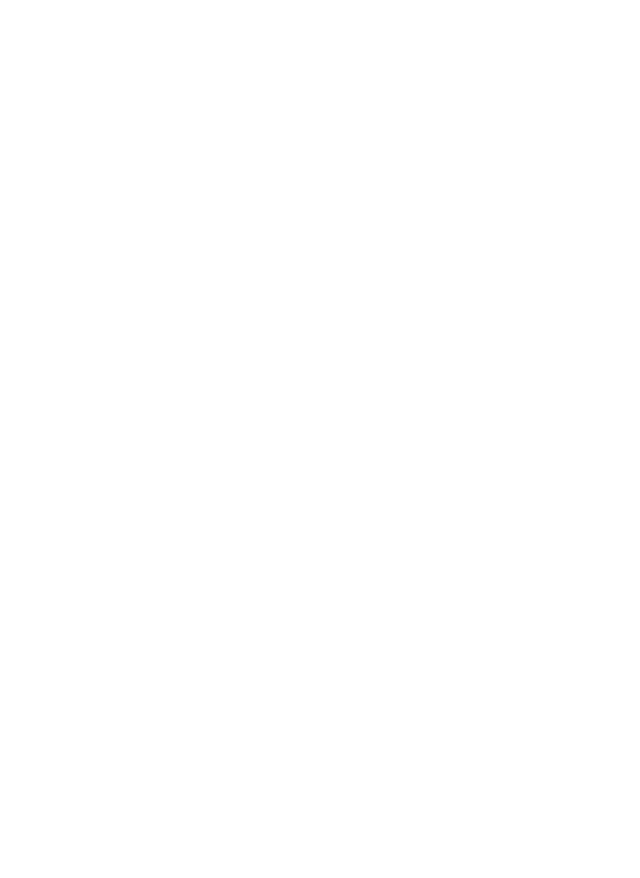
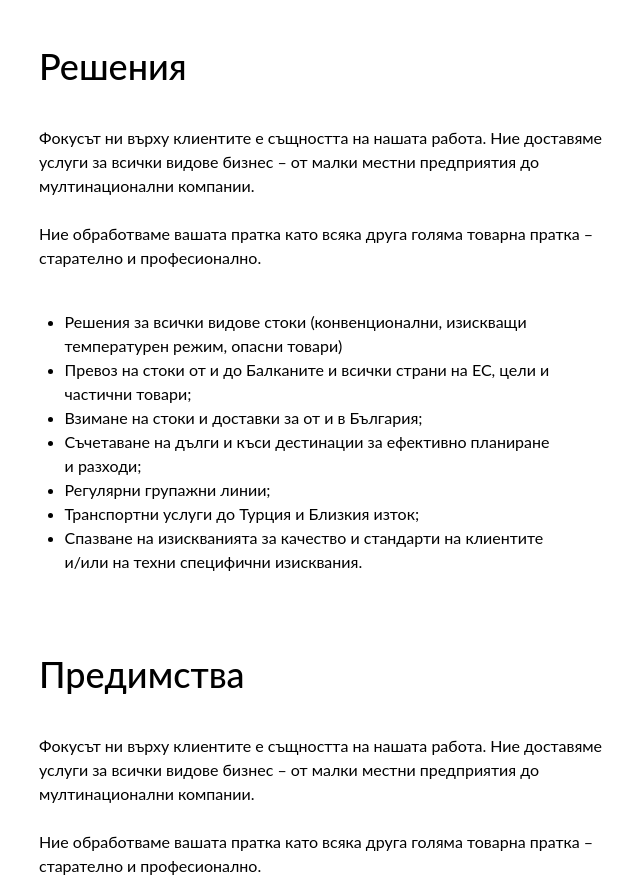
Before and after one commit to Stoyan83/Zproject01, a Next.js app: page / in a window 1280 px wide. Shown: the part 1080-1958 px from the top of the page, without its empty margins (211-851 px from the left). Before the commit the page ends 1048 px from the top, so only its background shows below. Built offline with nearby package versions, Linux system fonts and the light colour scheme.

Commit message:
Adding the text

```diff
--- a/src/app/components/Banner.tsx
+++ b/src/app/components/Banner.tsx
@@ -7,7 +7,7 @@
           <span className="block whitespace-nowrap lg:mr-10 lg:mt-2 tracking-tighter">всеки клиент</span>
         </h1>
       </div>
-      <img src='/truck.png' alt='truck-img' className='mx-auto w-7/12 h-full my-16' />
+      <img src='/truck.png' alt='truck-img' className='mx-auto w-7/12 md:min-w-[800px] h-full my-16' />
     </>
   );
 };
--- a/src/app/page.tsx
+++ b/src/app/page.tsx
@@ -1,11 +1,12 @@
 import Header from "./components/Header";
+import Section from "./ui/Section";
 
 
 export default function Home() {
   return (
     <>
       <Header />
-      {/* <img src='/truck.png' alt='hero-img' className='mx-auto w-8/12 h-full my-12' /> */}
+      <Section />
     </>
   );
 }
--- /dev/null
+++ b/src/app/ui/Section.tsx
@@ -0,0 +1,43 @@
+const Section = () => {
+    return (
+      <div className="flex flex-col items-center">
+        <div className="lg:max-w-[860px]">
+          <h2 className="text-4xl lg:text-4xl lg:w-2/4 p-5 lg:p-10 font-medium text-dark-blue lg:text-left">
+            Решения
+          </h2>
+          <div className="flex flex-row lg:flex-col lg:w-8/12 lg:text-left">
+            <p className="text-dark-blue lg:w-full lg:ml-10 lg:mr-5">
+              Фокусът ни върху клиентите е същността на нашата работа. Ние доставяме услуги за всички видове бизнес – от малки местни предприятия до мултинационални компании. <br /> <br /> Ние обработваме вашата пратка като всяка друга голяма товарна пратка – старателно и професионално.
+            </p>
+            <ul className="text-dark-blue list-disc lg:w-full lg:ml-[2vw] lg:mr-[10vw] p-5 lg:p-10 lg:text-left">
+              <li>
+                Решения за всички видове стоки (конвенционални, изискващи температурен режим, опасни товари)
+              </li>
+              <li>
+                Превоз на стоки от и до Балканите и всички страни на ЕС, цели и частични товари;
+              </li>
+              <li>Взимане на стоки и доставки за от и в България;</li>
+              <li>
+                Съчетаване на дълги и къси дестинации за ефективно планиране и разходи;
+              </li>
+              <li>Регулярни групажни линии;</li>
+              <li>Транспортни услуги до Турция и Близкия изток;</li>
+              <li>
+                Спазване на изискванията за качество и стандарти на клиентите и/или на техни специфични изисквания.
+              </li>
+            </ul>
+          </div>
+          <h2 className="text-4xl lg:text-4xl lg:w-2/4 p-5 lg:p-10 font-medium text-dark-blue lg:text-left">
+            Предимства
+          </h2>
+          <div className="flex flex-row lg:flex-col lg:w-8/12 lg:text-left">
+            <p className="text-dark-blue lg:w-full lg:ml-10 lg:mr-10">
+              Фокусът ни върху клиентите е същността на нашата работа. Ние доставяме услуги за всички видове бизнес – от малки местни предприятия до мултинационални компании. <br /> <br /> Ние обработваме вашата пратка като всяка друга голяма товарна пратка – старателно и професионално.
+            </p>
+          </div>
+        </div>
+      </div>
+    );
+  };
+
+  export default Section;
```
